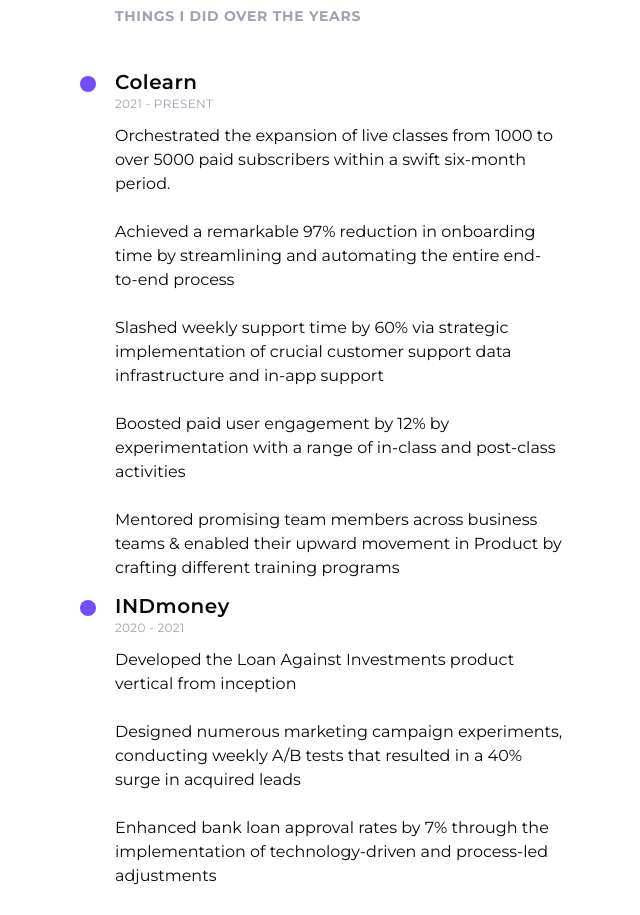
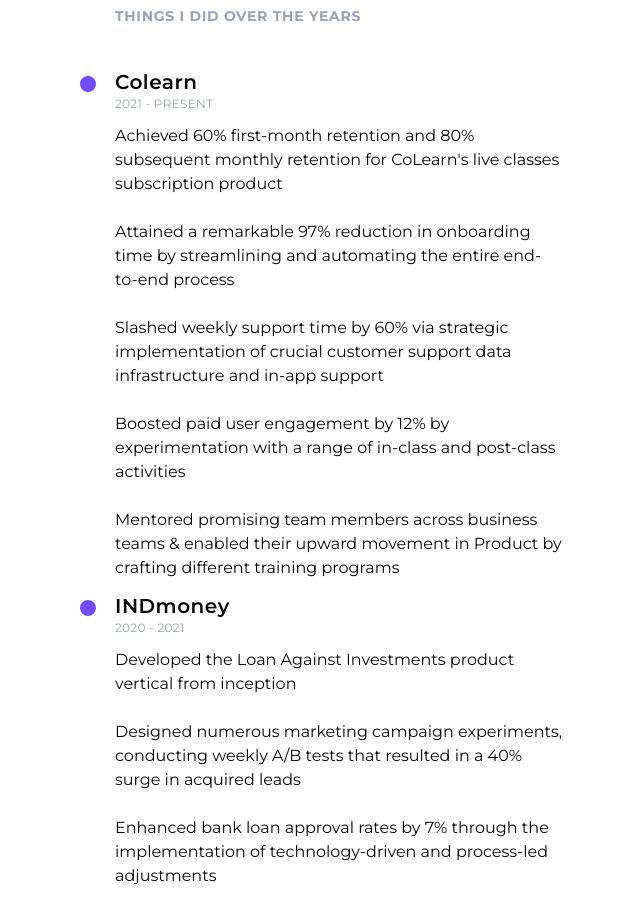
Before and after one commit to srashii/rashi-website, a Next.js app: page /about in a window 1280 px wide. Shown: the part 1060-1975 px from the top of the page, without its empty margins (13-653 px from the left). Built offline with nearby package versions, Linux system fonts and the light colour scheme.

Commit message:
updated text and cv

```diff
--- a/src/app/(site)/about/page.tsx
+++ b/src/app/(site)/about/page.tsx
@@ -60,11 +60,11 @@
             2021 - Present
           </time>
           <p className="my-3">
-            Orchestrated the expansion of live classes from 1000 to over 5000
-            paid subscribers within a swift six-month period.
+          Achieved 60% first-month retention and 80% subsequent monthly retention
+          for CoLearn's live classes subscription product
           </p>
           <p className="my-3">
-            Achieved a remarkable 97% reduction in onboarding time by
+            Attained a remarkable 97% reduction in onboarding time by
             streamlining and automating the entire end-to-end process
           </p>
           <p className="my-3">
--- a/src/site.config.ts
+++ b/src/site.config.ts
@@ -22,7 +22,7 @@
       timePeriod: "2021 - Present",
       description: `
       - Achieved 60% first-month retention and 80% subsequent monthly retention for CoLearn's live classes subscription product\n
-      - Achieved a remarkable 97% reduction in onboarding time by streamlining and automating the entire end-to-end process\n
+      - Attained a remarkable 97% reduction in onboarding time by streamlining and automating the entire end-to-end process\n
       - Slashed weekly support time by 60% via strategic implementation of crucial customer support data infrastructure and in-app support\n
       - Boosted paid user engagement by 12% by experimentation with a range of in-class and post-class activities\n
       - Mentored promising team members across business teams & enabled their upward movement in Product by crafting different training programs`
```
Also changed, not shown: 1 other file (tests, documents, lock files or other folders).
